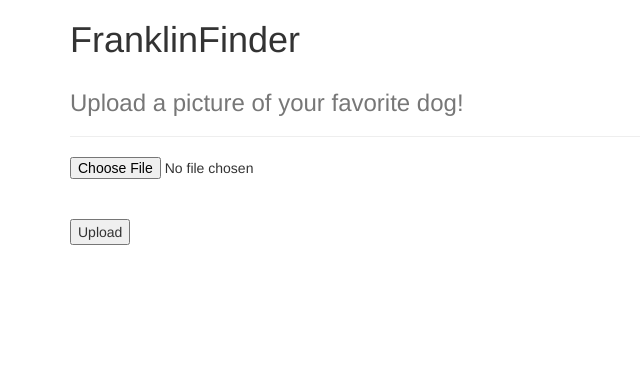
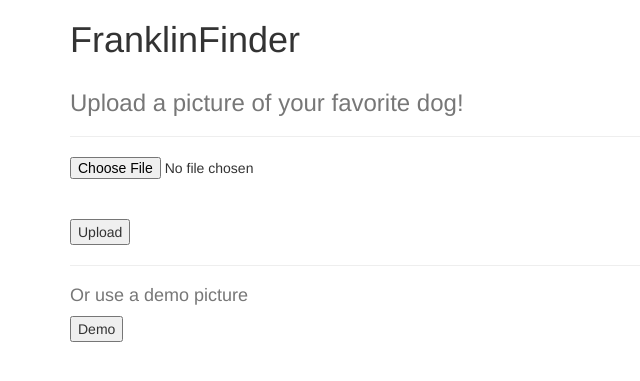
Before and after one commit to mhwalker/FranklinFinder, a Flask app: page / in a window 1280 px wide. Shown: the top 381 px of the page, without its empty margins (0-640 px from the left). Run offline with Flask 2, Linux system fonts and the light colour scheme; parts of the project's set-up code (start-up, migrations or seed data) failed here and were passed over; some libraries are stand-ins or nearby versions.

Commit message:
adding demo button to index

```diff
--- a/flaskexample/templates/index.html
+++ b/flaskexample/templates/index.html
@@ -49,6 +49,19 @@
       </div>
     </div>
 
+    <div class="container">
+      <hr/>
+      <div class="header">
+	<h4 class="text-muted">Or use a demo picture</h4>
+      </div>
+      <div>
+
+      <form action="demo" method="post" enctype="multipart/form-data">
+        <input type="submit" value="Demo">
+      </form>
+      </div>
+    </div>
+
     <!-- Bootstrap core JavaScript
     ================================================== -->
     <!-- Placed at the end of the document so the pages load faster -->
```
